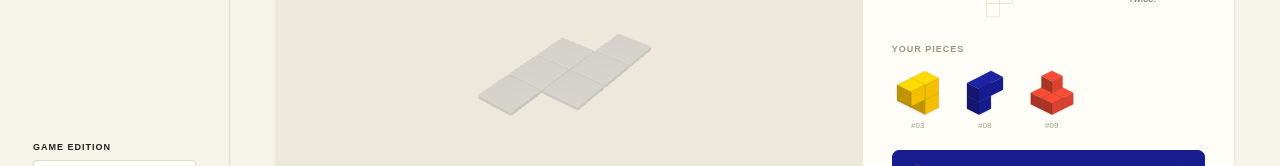
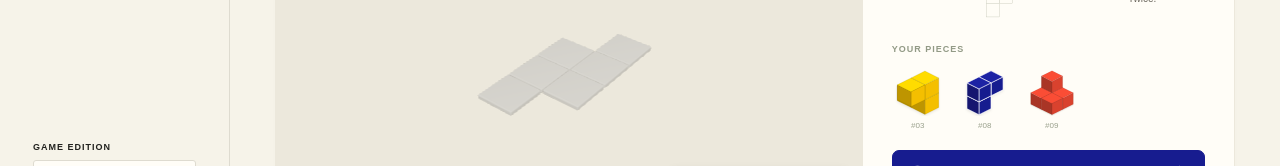
Before and after one commit to durasj/wongo.duras.me, a React (Vite) app: page / in a window 1280 px wide. Shown: the part 423-589 px from the top of the page. Built offline with nearby package versions, Linux system fonts and the light colour scheme.

Commit message:
Use white outlines on blue pieces in previews and printed cards

```diff
--- a/scripts/export-print-kit.mjs
+++ b/scripts/export-print-kit.mjs
@@ -78,7 +78,7 @@ function polygons(piece){const points=piece.cubes.map(([x,y,z])=>[28*(x-y),14*(x
  const shapes=[];for(const [x,y,z] of [...piece.cubes].sort((a,b)=>(a[0]+a[1]+a[2]*4)-(b[0]+b[1]+b[2]*4))){const px=28*(x-y),py=14*(x+y)-30*z;for(const [coords,shade] of [[[[0,-2],[28,-16],[28,14],[0,28]],1],[[[0,-2],[-28,-16],[-28,14],[0,28]],.78],[[[0,-30],[28,-16],[0,-2],[-28,-16]],1.15]])shapes.push({points:coords.map(([a,b])=>[a+px,b+py]),shade});}
  return {minX,minY,w,h,shapes};}
 const rgb=(hex,shade=1)=>[1,3,5].map(i=>Math.min(255,parseInt(hex.slice(i,i+2),16)*shade)/255);
-const iconSymbols='<svg width="0" height="0" style="position:absolute" aria-hidden="true"><defs>'+pieces.map(piece=>{const s=polygons(piece);return '<symbol id="piece-'+piece.id+'" viewBox="'+[s.minX,s.minY,s.w,s.h].join(' ')+'">'+s.shapes.map(a=>'<polygon points="'+a.points.map(p=>p.join(',')).join(' ')+'" fill="rgb('+rgb(piece.hex,a.shade).map(n=>Math.round(n*255)).join(',')+')" stroke="#25332c" stroke-width="1"/>').join('')+'</symbol>';}).join('')+'</defs></svg>';
+const iconSymbols='<svg width="0" height="0" style="position:absolute" aria-hidden="true"><defs>'+pieces.map(piece=>{const s=polygons(piece);return '<symbol id="piece-'+piece.id+'" viewBox="'+[s.minX,s.minY,s.w,s.h].join(' ')+'">'+s.shapes.map(a=>'<polygon points="'+a.points.map(p=>p.join(',')).join(' ')+'" fill="rgb('+rgb(piece.hex,a.shade).map(n=>Math.round(n*255)).join(',')+')" stroke="'+(piece.color==='blue'?'#ffffff':'#25332c')+'" stroke-width="'+(piece.color==='blue'?'1.4':'1')+'"/>').join('')+'</symbol>';}).join('')+'</defs></svg>';
 const icon=piece=>'<svg aria-hidden="true"><use href="#piece-'+piece.id+'" width="100%" height="100%"/></svg>';
 const footprint=p=>{const {w,h}=bounds(p),maxY=h-1;return '<svg class="board" width="'+w*unit+'mm" height="'+h*unit+'mm" viewBox="0 0 '+w+' '+h+'">'+p.footprint.map(([x,y])=>'<rect x="'+x+'" y="'+(maxY-y)+'" width="1" height="1" fill="white" stroke="#444" stroke-width=".015"/>').join('')+'</svg>';};
 const card=p=>'<article class="card" data-code="'+p.code+'"><header><b>WONGO</b><strong>'+p.code+'</strong></header><p class="level">'+(p.difficulty==='easy'?'EASY / 3 pieces':'HARD / 4 pieces')+' · 2 layers / poschodia</p><div class="board-area">'+footprint(p)+'</div><p class="required">PIECES / DIELIKY</p><div class="pieces">'+p.pieceIds.map(id=>'<div>'+icon(get(id))+'<b>#'+String(id).padStart(2,'0')+'</b></div>').join('')+'</div><footer><p>Fill the footprint exactly 2 cubes high.<br>Vyplňte pôdorys do výšky presne 2 kociek.</p><div class="calibration"><span></span> 40 mm</div><p class="scale">20 mm grid · Print 100% / Tlač 100 %</p></footer></article>';
@@ -93,7 +93,7 @@ const fmt=n=>Number(n.toFixed(4)).toString(),pdfs=s=>String(s).replaceAll('\\','
 function text(s,x,y,size=9,bold=false){return 'BT /'+(bold?'B':'F')+' '+size+' Tf '+fmt(x*MM)+' '+fmt(H-y*MM)+' Td ('+pdfs(s)+') Tj ET\n';}
 function line(x,y,a,b){return fmt(x*MM)+' '+fmt(H-y*MM)+' m '+fmt(a*MM)+' '+fmt(H-b*MM)+' l S\n';}
 const xobjRefs=pieces.map(piece=>{const shape=polygons(piece),scale=Math.min(23/shape.w,23/shape.h),lx=(23-shape.w*scale)/2,ty=(23-shape.h*scale)/2;let stream='';
- for(const a of shape.shapes){stream+=rgb(piece.hex,a.shade).map(fmt).join(' ')+' rg 0.15 0.2 0.17 RG 0.22 w\n';const pts=a.points.map(([x,y])=>[(lx+(x-shape.minX)*scale)*MM,(23-ty-(y-shape.minY)*scale)*MM]);stream+=pts.map(([x,y],j)=>fmt(x)+' '+fmt(y)+(j?' l':' m')).join(' ')+' h B\n';}
+ for(const a of shape.shapes){stream+=rgb(piece.hex,a.shade).map(fmt).join(' ')+' rg '+(piece.color==='blue'?'1 1 1 RG 0.3 w\n':'0.15 0.2 0.17 RG 0.22 w\n');const pts=a.points.map(([x,y])=>[(lx+(x-shape.minX)*scale)*MM,(23-ty-(y-shape.minY)*scale)*MM]);stream+=pts.map(([x,y],j)=>fmt(x)+' '+fmt(y)+(j?' l':' m')).join(' ')+' h B\n';}
  const id=objects.length;objects.push('<< /Type /XObject /Subtype /Form /BBox [0 0 '+fmt(23*MM)+' '+fmt(23*MM)+'] /Resources << >> /Length '+utf8(stream).length+' >>\nstream\n'+stream+'endstream');return '/P'+piece.id+' '+id+' 0 R';}).join(' ');
 function pdfcard(p,ox){const {w,h}=bounds(p);let s='0.15 0.2 0.17 rg 0.6 w\n'+text('WONGO',ox+10,17,17,true)+text(p.code,ox+82,17,12,true)+line(ox+10,21,ox+138.5,21)+text((p.difficulty==='easy'?'EASY / 3 pieces':'HARD / 4 pieces')+' / 2 layers',ox+10,29,9);
  const left=ox+(148.5-w*unit)/2,top=33+(104-h*unit)/2;
--- a/src/components/PieceIcon.tsx
+++ b/src/components/PieceIcon.tsx
@@ -1,8 +1,11 @@
 import { useId } from 'react';
+import { filamentPalette } from '../lib/pieces';
 import type { Voxel } from '../lib/pieces';
 
 export function PieceIcon({ cubes, color, className = '' }: { cubes: Voxel[]; color: string; className?: string }) {
   const id = useId();
+  const isBlue = color.toLowerCase() === filamentPalette.blue.toLowerCase();
+  const shade = (factor: number) => "#" + [1,3,5].map(i => Math.min(255, Math.round(parseInt(color.slice(i,i+2),16)*factor)).toString(16).padStart(2,"0")).join("");
   const points = cubes.map(([x, y, z]) => [28 * (x - y), 14 * (x + y) - 30 * z]);
   const minX = Math.min(...points.map(p => p[0])) - 31;
   const minY = Math.min(...points.map(p => p[1])) - 32;
@@ -10,13 +13,13 @@ export function PieceIcon({ cubes, color, className = '' }: { cubes: Voxel[]; co
   const height = Math.max(...points.map(p => p[1])) - minY + 31;
   return <svg className={`piece-icon ${className}`} viewBox={`${minX} ${minY} ${width} ${height}`} aria-hidden="true">
     <defs><filter id={id}><feDropShadow dx="0" dy="3" stdDeviation="2" floodOpacity=".08" /></filter></defs>
-    <g filter={`url(#${id})`} stroke="#25332c" strokeOpacity=".18" strokeWidth="1" strokeLinejoin="round">
+    <g filter={`url(#${id})`} stroke={isBlue ? "#ffffff" : "#25332c"} strokeOpacity={isBlue ? 1 : .18} strokeWidth={isBlue ? 1.4 : 1} strokeLinejoin="round">
       {cubes.slice().sort((a, b) => (a[0] + a[1] + a[2] * 4) - (b[0] + b[1] + b[2] * 4)).map(([x,y,z]) => {
         const px = 28*(x-y), py=14*(x+y)-30*z;
         return <g key={`${x},${y},${z}`} transform={`translate(${px} ${py})`}>
           <path d="M0 -2 L28 -16 L28 14 L0 28 Z" fill={color}/>
-          <path d="M0 -2 L-28 -16 L-28 14 L0 28 Z" fill={color} style={{filter:'brightness(.78)'}}/>
-          <path d="M0 -30 L28 -16 L0 -2 L-28 -16 Z" fill={color} style={{filter:'brightness(1.15)'}}/>
+          <path d="M0 -2 L-28 -16 L-28 14 L0 28 Z" fill={shade(.78)}/>
+          <path d="M0 -30 L28 -16 L0 -2 L-28 -16 Z" fill={shade(1.15)}/>
         </g>;
       })}
     </g>
--- a/src/components/PracticeScene.tsx
+++ b/src/components/PracticeScene.tsx
@@ -1,6 +1,6 @@
 import { Suspense } from 'react';
 import { Canvas } from '@react-three/fiber';
-import { OrbitControls } from '@react-three/drei';
+import { Edges, OrbitControls } from '@react-three/drei';
 import { getPiece, filamentPalette, type Voxel } from '../lib/pieces';
 import type { Puzzle } from '../lib/puzzles';
 import type { Placement } from '../lib/solver';
@@ -32,6 +32,7 @@ export function PracticeScene({ puzzle, placements, candidate, language }: Props
         {placements.flatMap((placement, index) => placement.cubes.map(([x,y,z]) => <mesh key={`placed-${index}-${x}-${y}-${z}`} position={[x-cx, z+.5, -y+cy]} castShadow receiveShadow>
           <boxGeometry args={[.96, .96, .96]} />
           <meshStandardMaterial color={getPiece(placement.pieceId).hex} roughness={.45} />
+          {getPiece(placement.pieceId).color==='blue'&&<Edges color="#ffffff"/>}
         </mesh>))}
         {candidate?.cubes.map(([x,y,z]) => <group key={`candidate-${x}-${y}-${z}`} position={[x-cx, z+.5, -y+cy]}>
           <mesh renderOrder={2}>
@@ -40,7 +41,7 @@ export function PracticeScene({ puzzle, placements, candidate, language }: Props
           </mesh>
           <mesh renderOrder={3}>
             <boxGeometry args={[.995, .995, .995]} />
-            <meshBasicMaterial color={candidate.valid ? filamentPalette.blue : filamentPalette.red} wireframe transparent opacity={.75} depthWrite={false} />
+            <meshBasicMaterial color={candidate.valid ? (getPiece(candidate.pieceId).color==='blue' ? '#ffffff' : filamentPalette.blue) : filamentPalette.red} wireframe transparent opacity={.75} depthWrite={false} />
           </mesh>
         </group>)}
       </Suspense>
--- a/src/components/PuzzleScene.tsx
+++ b/src/components/PuzzleScene.tsx
@@ -1,6 +1,6 @@
 import { Suspense, useMemo, useRef } from 'react';
 import { Canvas } from '@react-three/fiber';
-import { OrbitControls, RoundedBox } from '@react-three/drei';
+import { Edges, OrbitControls, RoundedBox } from '@react-three/drei';
 import type { OrbitControls as OrbitControlsImpl } from 'three-stdlib';
 import { ChevronDown, ChevronLeft, ChevronRight, ChevronUp, Minus, Plus } from 'lucide-react';
 import { getPiece, filamentPalette, type Piece } from '../lib/pieces';
@@ -21,7 +21,7 @@ export function PuzzleScene({ puzzle, piece, revealed, step, layer, exploded, la
       <Suspense fallback={null}>
         <group position={piece ? [-1,0,0] : [0,0,0]}>
           {footprint.map(([x,y]) => <RoundedBox key={`${x},${y}`} args={[.98,.12,.98]} radius={.035} smoothness={2} position={[x-cx,-.12,-y+cy]} receiveShadow><meshStandardMaterial color="#d9d4c6" roughness={.85}/></RoundedBox>)}
-          {voxels.map(({pieceId,cubes},index)=>cubes.filter(c=>layer==='all'||c[2]===(layer==='bottom'?0:1)).map(([x,y,z])=><RoundedBox key={`${pieceId}-${index}-${x}-${y}-${z}`} args={[.97,.97,.97]} radius={.045} smoothness={3} castShadow receiveShadow position={[x-cx,z+.45+(exploded?index*.42:0),-y+cy]}><meshStandardMaterial color={getPiece(pieceId).hex} roughness={.45}/></RoundedBox>))}
+          {voxels.map(({pieceId,cubes},index)=>cubes.filter(c=>layer==='all'||c[2]===(layer==='bottom'?0:1)).map(([x,y,z])=><RoundedBox key={`${pieceId}-${index}-${x}-${y}-${z}`} args={[.97,.97,.97]} radius={.045} smoothness={3} castShadow receiveShadow position={[x-cx,z+.45+(exploded?index*.42:0),-y+cy]}><meshStandardMaterial color={getPiece(pieceId).hex} roughness={.45}/>{getPiece(pieceId).color==='blue'&&<Edges color="#ffffff" threshold={15}/>}</RoundedBox>))}
         </group>
         <mesh rotation={[-Math.PI/2,0,0]} position={[0,-.23,0]} receiveShadow><planeGeometry args={[200,200]}/><shadowMaterial transparent opacity={.11}/></mesh>
       </Suspense>
```
Also changed, not shown: public/downloads/puzzles/wongo-20mm-duplex.html (+1 -1 lines), 2 other files (tests, documents, lock files or other folders).
